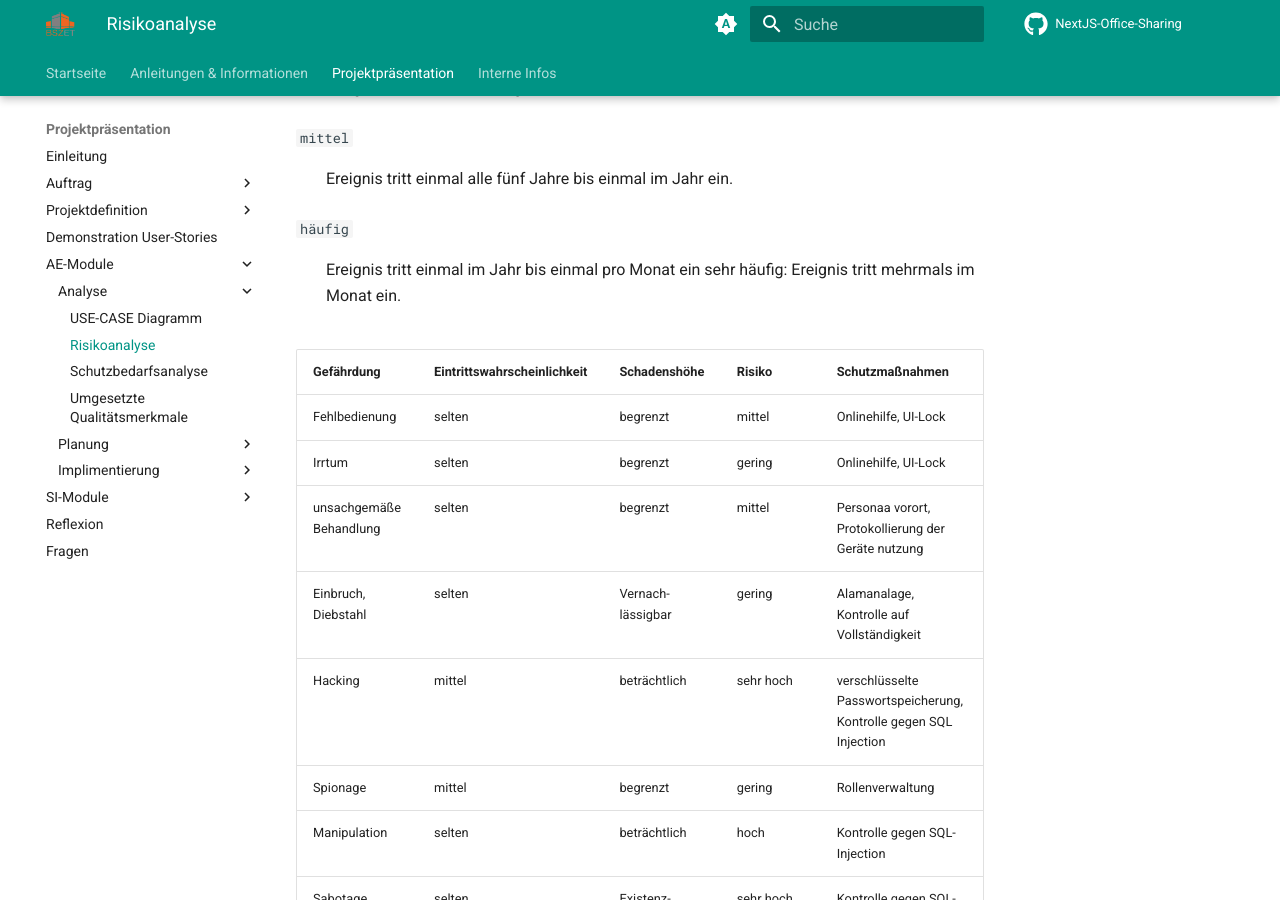
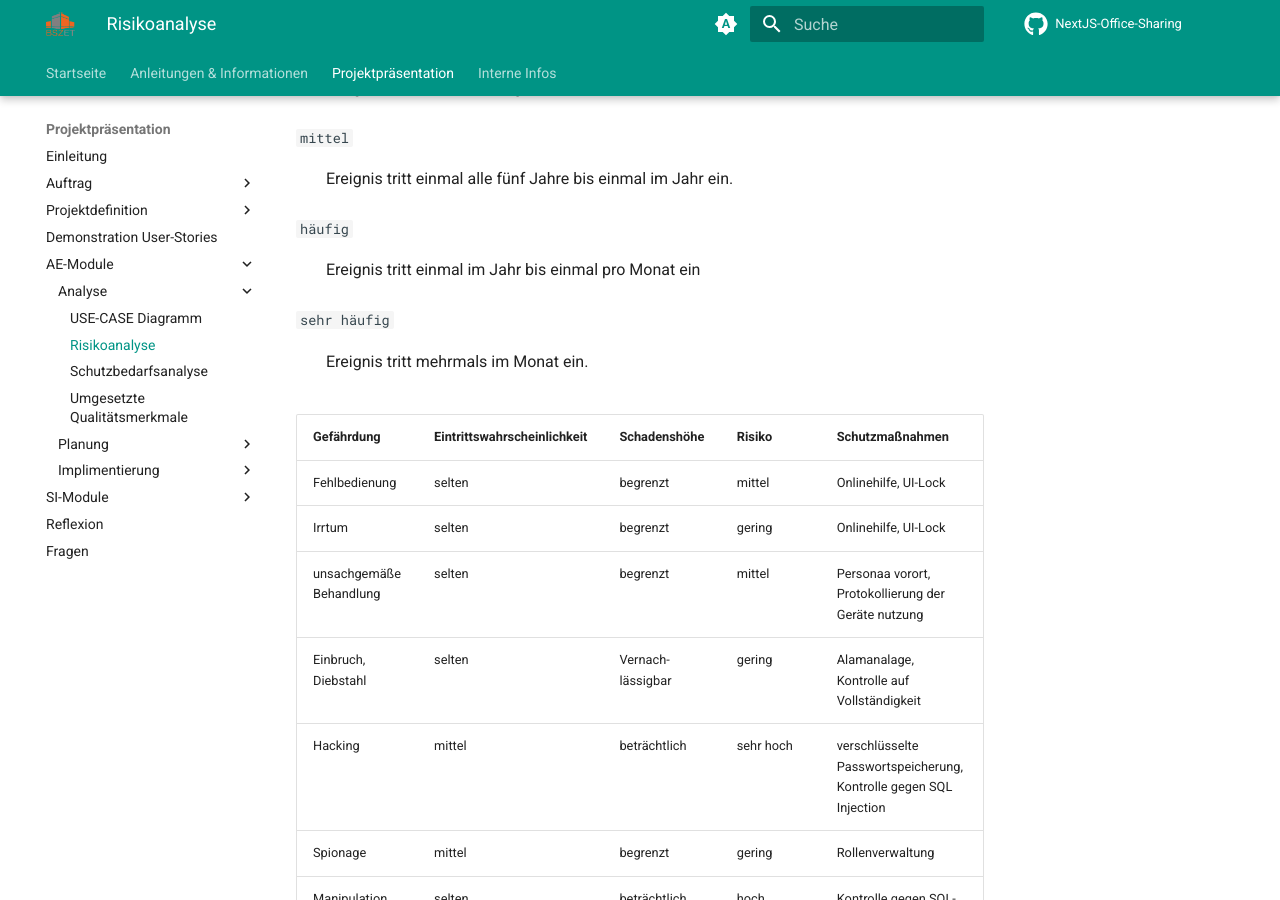
Before and after one commit to gz-bad-erzland-p2/Dokumentation, an MkDocs documentation site: the page built from docs/vortrag/06_ae-module/Analyse/05_risikoanalyse.md, in a window 1280 px wide and 900 px high, scrolled down 526 px. Built offline with MkDocs 1.6.1 and Material for MkDocs 9.7.7, drawn with Linux system fonts in a browser that asks for light colours; comment, search, counter and statistics services are not loaded.

```diff
--- a/docs/vortrag/06_ae-module/Analyse/05_risikoanalyse.md
+++ b/docs/vortrag/06_ae-module/Analyse/05_risikoanalyse.md
@@ -17,13 +17,17 @@ Gefährdungssituationen bestimmt sowie die Höhe des möglichen Schadens.
     `selten`
     : Ereignis könnte nach heutigem Kenntnisstand höchstens alle 5 Jahre eintreten.
 
+
     `mittel`
     : Ereignis tritt einmal alle fünf Jahre bis einmal im Jahr ein.
 
 
     `häufig`
     : Ereignis tritt einmal im Jahr bis einmal pro Monat ein
-    sehr häufig: Ereignis tritt mehrmals im Monat ein.
+
+
+    `sehr häufig`
+    : Ereignis tritt mehrmals im Monat ein.
 
 === "Schadenshöhe"
     `vernachlässigbar`
```
